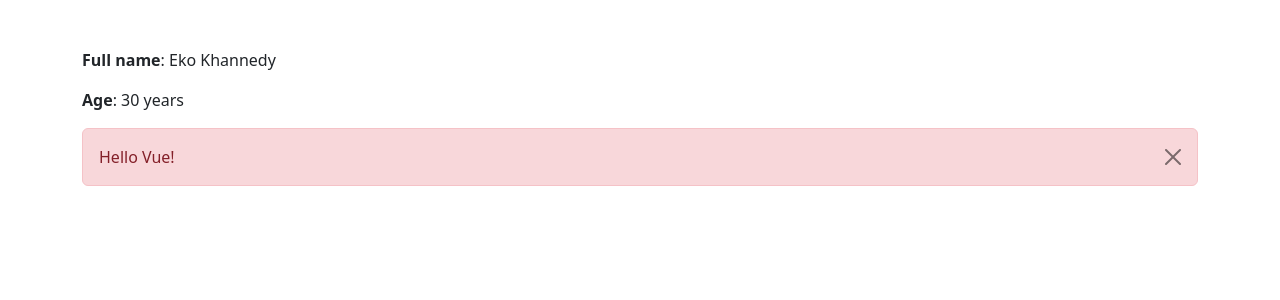
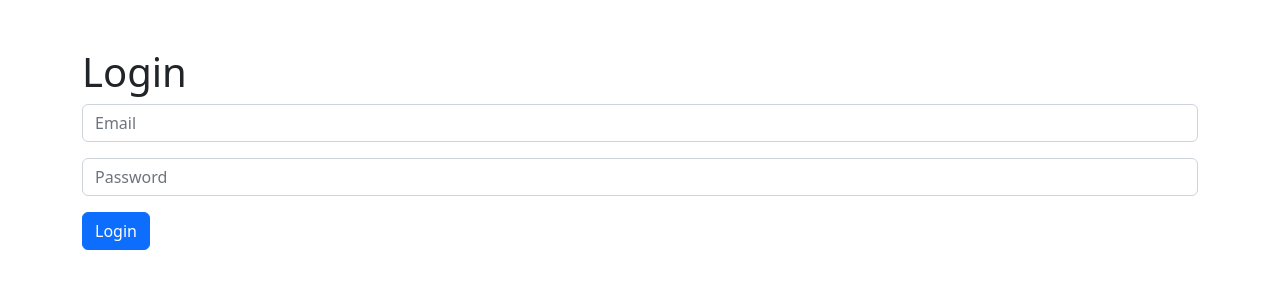
Before and after one commit to Ardhiityo/VueJS-3-Mastery-BWA, a Vue app in the folder bekerja dengan komponen/: page / in a window 1280 px wide. Shown: the top 300 px of the page. Built offline with nearby package versions, Linux system fonts and the light colour scheme.

Commit message:
Argumen Event dan Validasi Event

```diff
--- a/bekerja dengan komponen/src/App.vue
+++ b/bekerja dengan komponen/src/App.vue
@@ -46,11 +46,13 @@ export default {
   <div class="container py-5">
     <!-- Props dengan kebab case -->
     <!-- Bila props dengan bind gunakan (:) maka dianggap js syntax -->
-    <Person first-name="Eko" last-name="Khannedy" :age="30" />
+    <!-- <Person first-name="Eko" last-name="Khannedy" :age="30" /> -->
 
     <!-- Bind sekaligus dengan object -->
     <!-- <Alerts v-bind="alert" :items="items" /> -->
 
-    <Alert type="danger" :show="show" @alert-close="show = !show">Hello Vue!</Alert>
+    <!-- <Alert type="danger" :show="show" @alert-close="show = !show">Hello Vue!</Alert> -->
+
+    <LoginForm @submit="handleSubmit" />
   </div>
 </template>
--- a/bekerja dengan komponen/src/components/auth/LoginForm.vue
+++ b/bekerja dengan komponen/src/components/auth/LoginForm.vue
@@ -1,38 +1,47 @@
 <template>
+    <section>
         <h1>Login</h1>
         <form @submit.prevent="$emit('submit', email, password)">
             <div class="mb-3">
-            <input type="email" :value="email" @input="handleInputEmail" class="form-control" placeholder="Email">
+                <input type="email" v-model="email" class="form-control" placeholder="Email">
             </div>
             <div class="mb-3">
-            <input type="password" :value="password" @input="$emit('update:password', $event.target.value)" class="form-control" placeholder="Password">
+                <input type="password" v-model="password" class="form-control" placeholder="Password">
             </div>
             <div class="mb-3">
                 <button class="btn btn-primary">Login</button>
             </div>
         </form>
+    </section>
 </template>
 
 <script>
 export default {
-    props: {
-        email: String,
-        emailModifiers: {
-            type: Object,
-            default: () => ({})
-        },
-        password: String
-    },
-    methods: {
-        handleInputEmail (event) {
-            let value = event.target.value;
-            if (this.emailModifiers.lowercase) {
-                value = value.toLowerCase();
-            }
-            this.$emit('update:email', value);
+    data: function () {
+        return {
+            email: '',
+            password: ''
         }
     },
+    // props: {
+    //     email: String,
+    //     emailModifiers: {
+    //         type: Object,
+    //         default: () => ({})
+    //     },
+    //     password: String
+    // },
+    // methods: {
+    //     handleInputEmail(event) {
+    //         let value = event.target.value;
+    //         if (this.emailModifiers.lowercase) {
+    //             value = value.toLowerCase();
+    //         }
+    //         this.$emit('update:email', value);
+    //     }
+    // },
     emits: {
+        // Emit Validation
         submit: (email, password) => {
             if (email && password) {
                 return true;
```
Lines whose indentation alone changed are shown as unchanged.
